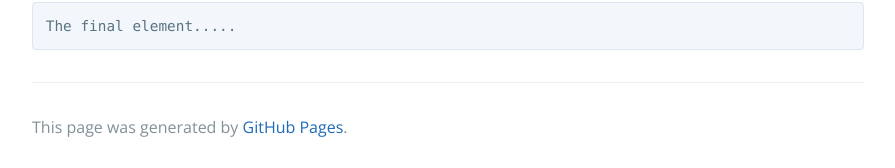
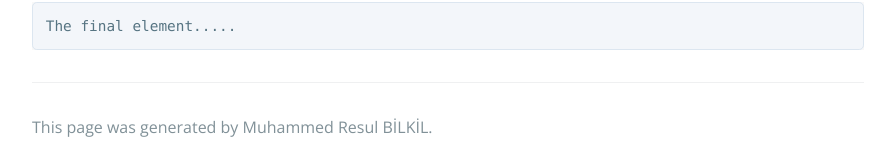
Before and after one commit to MuhammedResulBilkil/MuhammedResulBilkil.github.io, a Jekyll site: the page built from index.md, in a window 1280 px wide and 900 px high, scrolled down 2783 px. Shown: the part 729-897 px from the top of the window, without its empty margins (192-1087 px from the left). Built offline with Jekyll 4.4.1, drawn with Linux system fonts in a browser that asks for light colours.

Commit message:
Guncelleme

```diff
--- a/_layouts/default.html
+++ b/_layouts/default.html
@@ -41,7 +41,7 @@ Heade Kısmı-->
         {% if site.github.is_project_page %}
           <span class="site-footer-owner"><a href="{{ site.github.repository_url }}">{{ site.github.repository_name }}</a> is maintained by <a href="{{ site.github.owner_url }}">{{ site.github.owner_name }}</a>.</span>
         {% endif %}
-        <span class="site-footer-credits">This page was generated by <a href="https://pages.github.com">GitHub Pages</a>.</span>
+        <span class="site-footer-credits">This page was generated by Muhammed Resul BİLKİL</a>.</span>
       </footer>
     </main>
   </body>
```
Also changed, not shown: 3 other files.
